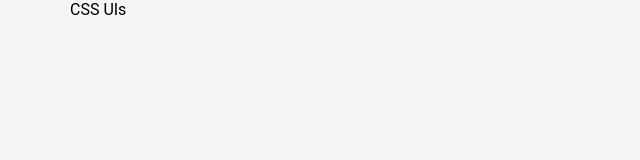
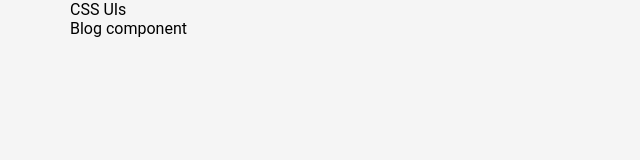
Before and after one commit to kenold/css-ui-v1, a React (Create React App) app: page / in a window 1280 px wide. Shown: the top 160 px of the page, without its empty margins (0-640 px from the left). Built offline with nearby package versions, Linux system fonts and the light colour scheme.

Commit message:
import and call Blog component

```diff
--- a/src/App.js
+++ b/src/App.js
@@ -1,6 +1,7 @@
 import React from 'react';
 import logo from './logo.svg';
 import './App.scss';
+import Blog from './components/cards/blog';
 
 function App() {
   return (
@@ -8,6 +9,7 @@ function App() {
     	<div className="container">
 			CSS UIs
     	</div>
+		<Blog />
     </div>
   );
 }
```
